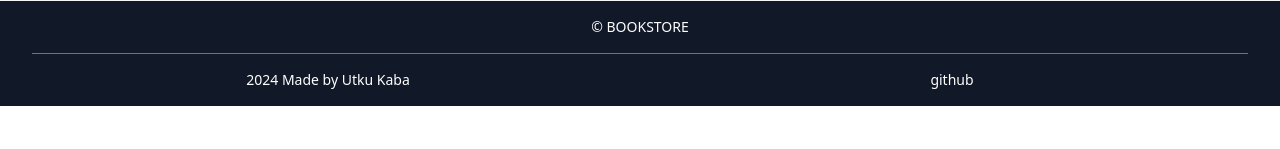
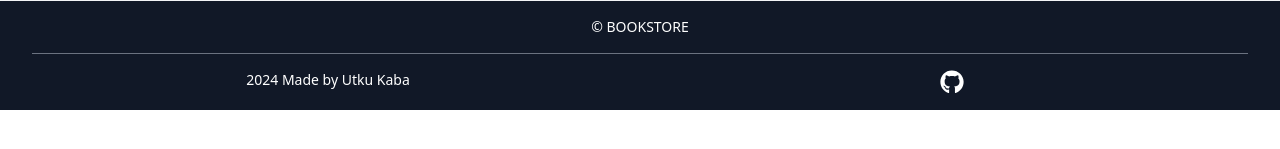
Before and after one commit to utqkaba/bookstore, a React (Vite) app: page / in a window 1280 px wide. Shown: the part 341-490 px from the top of the page. Built offline with nearby package versions, Linux system fonts and the light colour scheme; no server answers.

Commit message:
adding link footer

```diff
--- a/src/components/Footer.jsx
+++ b/src/components/Footer.jsx
@@ -1,12 +1,15 @@
+import { FaGithub } from "react-icons/fa";
+
 const Footer = () => {
+
   return (
     <footer className="bg-gray-900 p-4 text-white text-center bottom-0 w-full font-extralight text-sm">
       <p>&copy; BOOKSTORE </p>
       <div className="border-t border-gray-500 m-4"></div>
       <div className="grid grid-cols-2">
         <div className="font-extralight">2024 Made by <strong>Utku Kaba</strong></div>
-        <div>
-          github
+        <div className="grid place-items-center">
+          <a href="https://github.com/utqkaba" target="_blank" rel="noreferrer">  <FaGithub color="white" size="1.5rem" /> </a>
         </div>
       </div>
     </footer>
```
